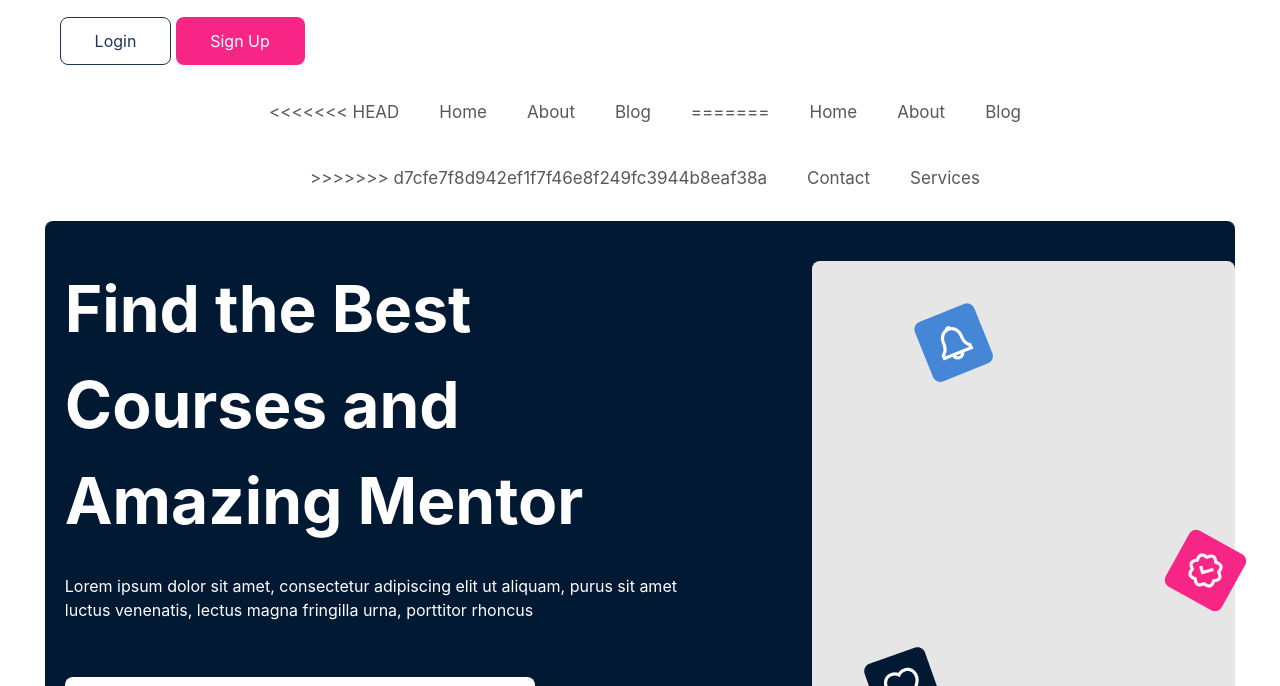
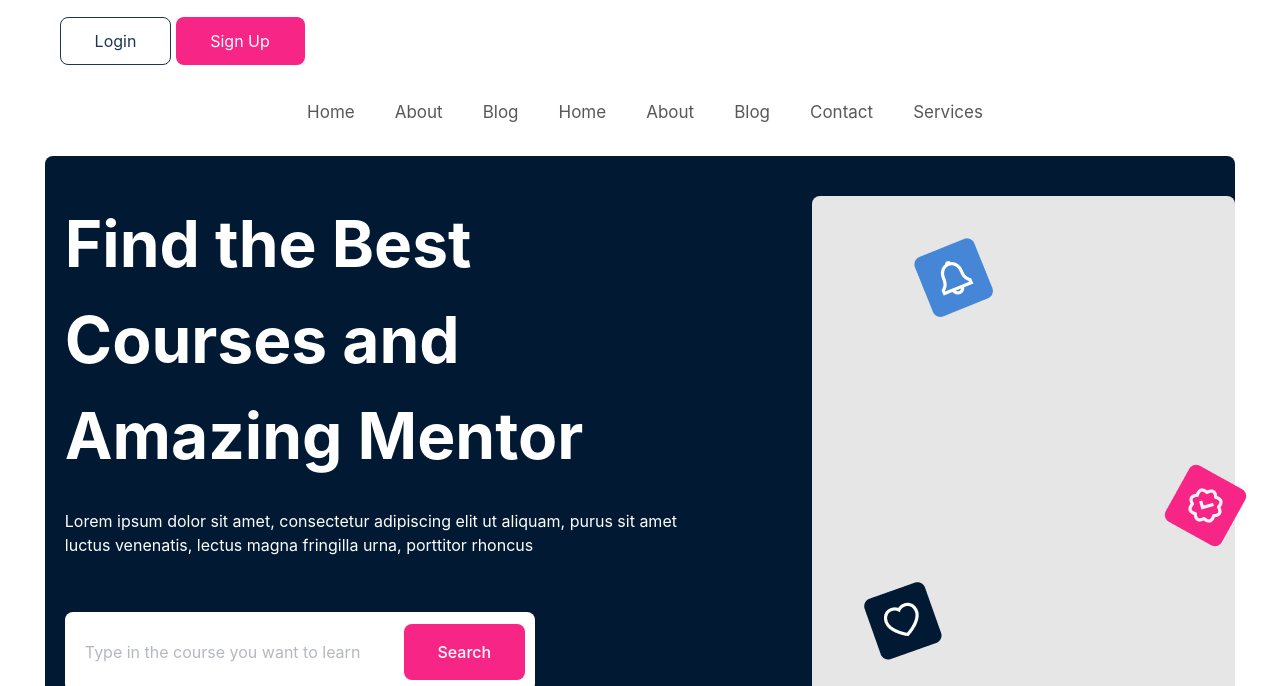
Before and after one commit to zargulak11-hash/groups, a website: page index.html in a window 1280 px wide. Shown: the part 81-767 px from the top of the page. Drawn offline with nearby package versions, Linux system fonts and the light colour scheme; files that its build step writes are made by us from their sources.

Commit message:
commit10

```diff
--- a/index.html
+++ b/index.html
@@ -25,15 +25,12 @@
   <button class="w-[129px] h-[48px] bg-[#F72585] rounded-[8px] text-[#ffffff]">Sign Up</button></div>
     </header>
     <nav class="flex flex-wrap gap-[40px]  text-[#585858] hover:text-[#000000] text-[17px] pl-[70px] pr-[60px] items-center justify-center mb-[30px]">
-<<<<<<< HEAD
             <a href="./index.html">Home</a>
             <a href="./src/ahmad.html">About</a>
             <a href="./src/2211.html">Blog</a>
-=======
             <p>Home</p>
             <p>About</p>
             <p>Blog</p>
->>>>>>> d7cfe7f8d942ef1f7f46e8f249fc3944b8eaf38a
             <a href="./src/madina.html">Contact</a>
             <a href="./src/madina1.html">Services</a>
     </nav>
```
